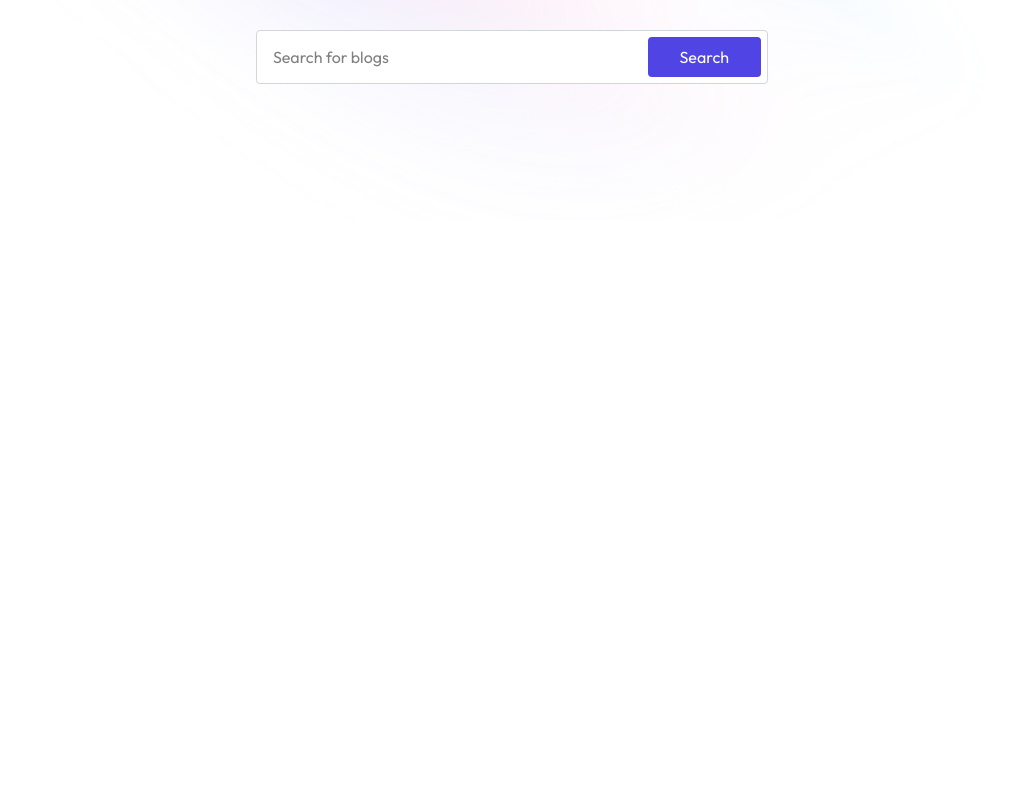
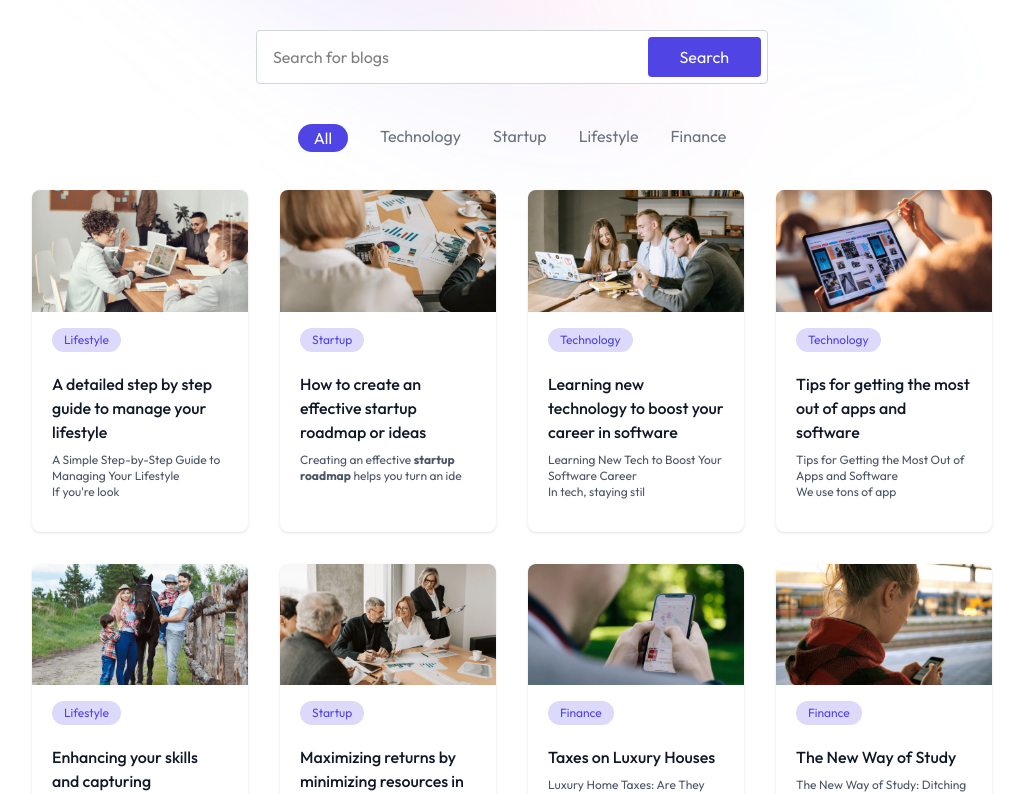
Before and after one commit to JUDHI3134/blog-by-jb, a React (Vite) app in the folder client/: page / in a window 1280 px wide. Shown: the part 420-1214 px from the top of the page, without its empty margins (128-1151 px from the left). Before the commit the page ends 800 px from the top, so only its background shows below. Built offline with nearby package versions, Linux system fonts and the light colour scheme.

Commit message:
create blog list component

```diff
--- a/client/package.json
+++ b/client/package.json
@@ -12,6 +12,7 @@
   "dependencies": {
     "@tailwindcss/vite": "^4.1.10",
     "axios": "^1.10.0",
+    "motion": "^12.18.1",
     "react": "^19.1.0",
     "react-dom": "^19.1.0",
     "react-hot-toast": "^2.5.2",
--- a/client/src/App.jsx
+++ b/client/src/App.jsx
@@ -7,7 +7,7 @@
     <div>
       <Routes>
         <Route path="/" element={<Home />} />
-        <Route path="/blog" element={<Blog />} />
+        <Route path="/blog/:id" element={<Blog />} />
       </Routes>
     </div>
   )
--- /dev/null
+++ b/client/src/components/BlogCard.jsx
@@ -0,0 +1,21 @@
+import React from 'react'
+import { useNavigate } from 'react-router-dom'
+
+const BlogCard = ({ blog }) => {
+
+    const { title, description, image, category, _id } = blog
+    const navigate = useNavigate()
+
+  return (
+    <div onClick={() => navigate(`/blog/${_id}`)} className='w-full rounded-lg overflow-hidden shadow hover:scale-102 hover:shadow-primary/25 duration-300 cursor-pointer'>
+          <img src={image} alt="" className='aspect-video' />
+          <span className='ml-5 mt-4 px-3 py-1 inline-block bg-primary/20 rounded-full text-primary text-xs'>{category}</span>
+          <div className='p-5'>
+              <h5 className='mb-2 font-medium text-gray-900'>{title}</h5>
+              <p className='mb-3 text-xs text-gray-600' dangerouslySetInnerHTML={{"__html": description.slice(0, 80)}}></p>
+          </div>
+    </div>
+  )
+}
+
+export default BlogCard
--- /dev/null
+++ b/client/src/components/BlogList.jsx
@@ -0,0 +1,34 @@
+import React, { useState } from 'react'
+import { blog_data, blogCategories } from '../assets/assets'
+import { motion } from "motion/react"
+import BlogCard from './BlogCard'
+
+const BlogList = () => {
+
+    const [menu, setMenu] = useState("All")
+
+  return (
+    <div>
+          <div className='flex justify-center gap-4 sm:gap-8 my-10 relative'>
+              {blogCategories.map((item) => (
+                  <div key={item} className='relative'>
+                      <button onClick={() => setMenu(item)} className={`cursor-pointer text-gray-500 ${menu === item && " text-white px-4 pt-0.5"}`}>{item}
+                          {menu === item &&
+                              <motion.div layoutId='underline'
+                                  transition={{type: 'spring', stiffness: 500, damping: 30}}
+                              className='absolute top-0 left-0 right-0 h-7 -z-1 bg-primary rounded-full'></motion.div>}
+                      </button>
+                  </div>
+              ))}
+          </div>
+          <div className='grid grid-cols-1 sm:grid-cols-2 md:grid-cols-3 xl:grid-cols-4 gap-8 mb-24 mx-8 sm:mx-16 xl:mx-40'>
+              {/* --------------blog cards-------- */}
+              {blog_data.filter((blog) => menu === "All" ? true : blog.category === menu).map((blog) => (
+                  <BlogCard key={blog._id} blog={blog} />
+              ))}
+          </div>
+    </div>
+  )
+}
+
+export default BlogList
--- a/client/src/pages/Home.jsx
+++ b/client/src/pages/Home.jsx
@@ -1,12 +1,14 @@
 import React from 'react'
 import Navbar from '../components/Navbar'
 import Header from '../components/Header'
+import BlogList from '../components/BlogList'
 
 const Home = () => {
   return (
     <div>
           <Navbar />
           <Header />
+          <BlogList />
     </div>
   )
 }
```
Also changed, not shown: 1 other file (tests, documents, lock files or other folders).
